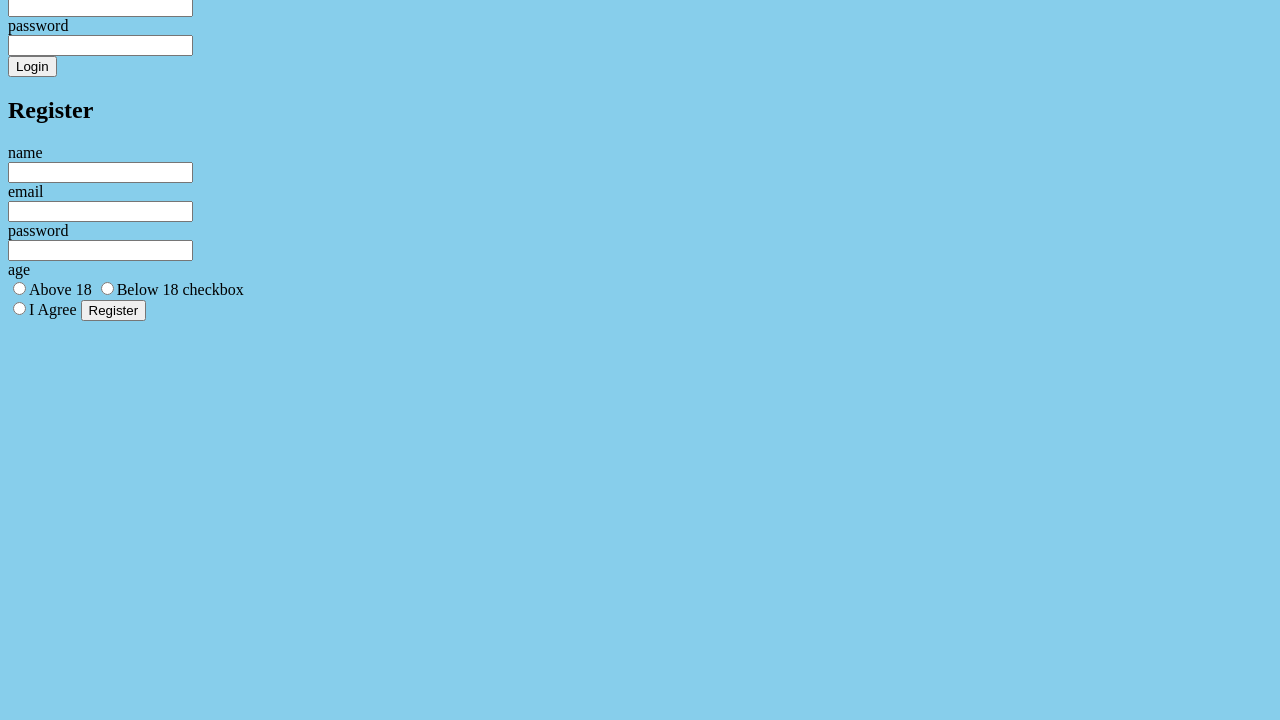
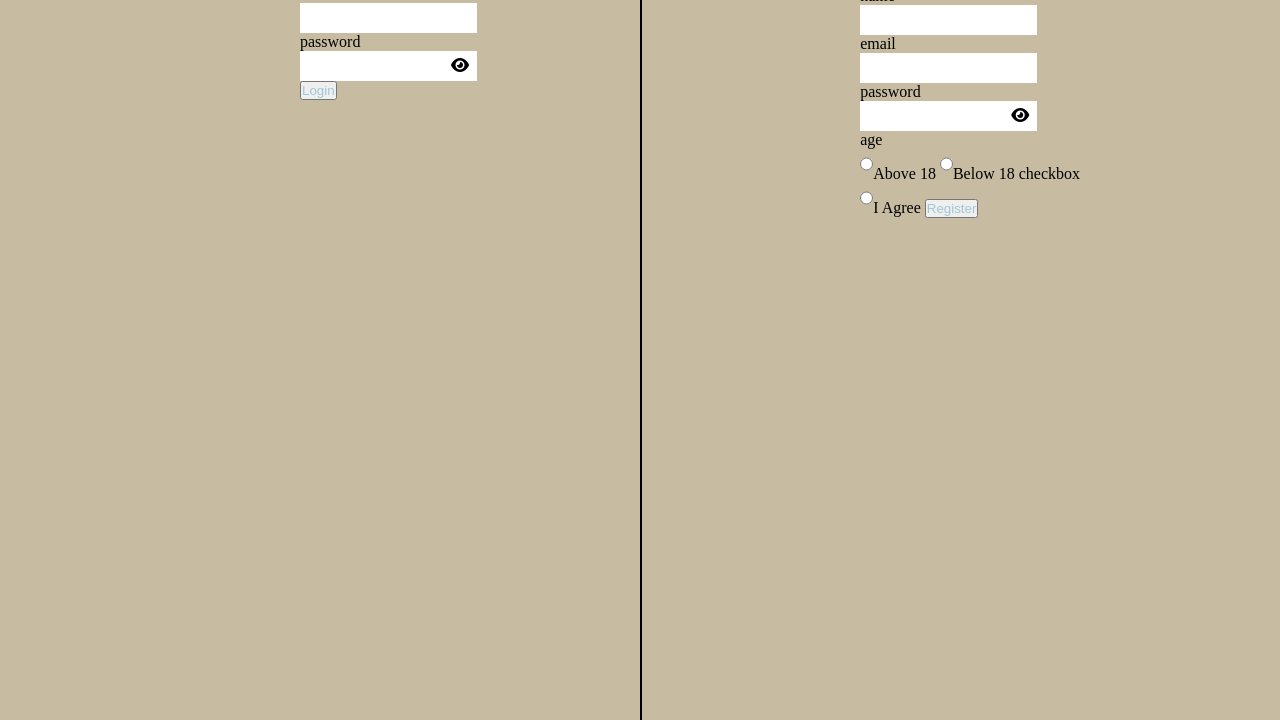
Before and after one commit to yuva120/web, a plain HTML site: page form.html in a window 1280 px wide. Shown: the part 102-822 px from the top of the page. Before the commit the page ends 800 px from the top, so only its background shows below. Drawn offline with Linux system fonts and the light colour scheme.

Commit message:
todayswork

```diff
--- a/form.html
+++ b/form.html
@@ -4,21 +4,33 @@
     <meta charset="UTF-8">
     <meta http-equiv="X-UA-Compatible" content="IE=edge">
     <meta name="viewport" content="width=device-width, initial-scale=1.0">
+    <link rel="stylesheet" href="./styles/Form.css">
+    <script src="https://kit.fontawesome.com/2bf8cb5387.js" crossorigin="anonymous"></script>
     <title>Ravi-Form</title>
 </head>
-<body style="background-color:skyblue ;">
-    <div >
+<body >
+   <div class="container">
+
+    <div id="Login" >
         <h1>Login</h1>
         <form action="/" method="post">
             <label for="email">email</label><br>
             <input type="email" name="email" id="email"><br>
             <label for="password">password</label><br>
-        <input type="password" name="password" id="password"><br>
+            <div>
+                <input type="password" name="password" id="password">
+            <i class="fa-solid fa-eye"></i><br>
+
+            </div>
+
             <button>Login</button>
+        </div>
+        <div class="vertical">
+        <hr>
     </div>
 
         </form>
-    <div  >
+        <div id="Rigister" >
         <h2>Register</h2>
         <form action="/" method="post">
             <label for="name">name</label><br>
@@ -26,7 +38,8 @@
             <label for="email">email</label><br>
             <input type="email" name="email" id="email"><br>
             <label for="password">password</label><br>
-        <input type="password" name="password" id="password"><br>
+            <input type="password" name="password" id="password">
+            <i class="fa-solid fa-eye"></i><br>
 
             <label for="age">age</label><br>
             <input type="Radio" name="age" id="age" valu="Above 18">Above 18
@@ -38,6 +51,13 @@
 
         </form>
     </div>
+   </div>
+
+
+
+
+
+
 
 </body>
 </html>
--- /dev/null
+++ b/styles/Absolute.css
@@ -0,0 +1,19 @@
+* {
+    margin: 0;
+    padding: 0;
+    box-sizing: border-box;
+}
+
+body {
+    width: 100%;
+    height: 100%;
+}
+#absolute {
+    height: 50px;
+    width: 50px;
+    background-color: brown;
+    padding: 10px ;
+    position: relative;
+    margin-left: 50%;
+    margin-top: 300px;
+}
--- /dev/null
+++ b/styles/Form.css
@@ -0,0 +1,50 @@
+* {
+    margin: 0%;
+    padding: 0%;
+    box-sizing: border-box;
+}
+
+body {
+    background-color: #C7BCA1;
+}
+
+#Rigister {
+    float: right;
+    margin-top: -140px;
+    margin-right:200px ;
+}
+
+#Login {
+    margin-left: 300px;
+    margin-top: 50px;
+
+
+}
+
+.vertical {
+    border-left: 2px solid black;
+    height: 100%;
+    position: absolute;
+    margin-top: -180px;
+    left: 50%;
+}
+input:hover {
+    border: 2px solid cornflowerblue;
+
+}
+ button {
+    color: #A3C7D6;
+ }
+ input {
+    border:none ;
+    height:30px ;
+
+
+
+
+ }
+
+ i {
+    position: relative;
+    margin-left:-30px ;
+ }
--- a/styles/google.css
+++ b/styles/google.css
@@ -3,6 +3,9 @@
     padding: 0%;
     box-sizing: border-box;
 
+}
+body {
+    font-family:  Tahoma, Geneva, Verdana, sans-serif;
 }
 #image {
     text-align: center;
```
Also changed, not shown: Absolute.html (added, +18 -0 lines), google.html (+1 -1 lines). Lines whose indentation alone changed are shown as unchanged.
